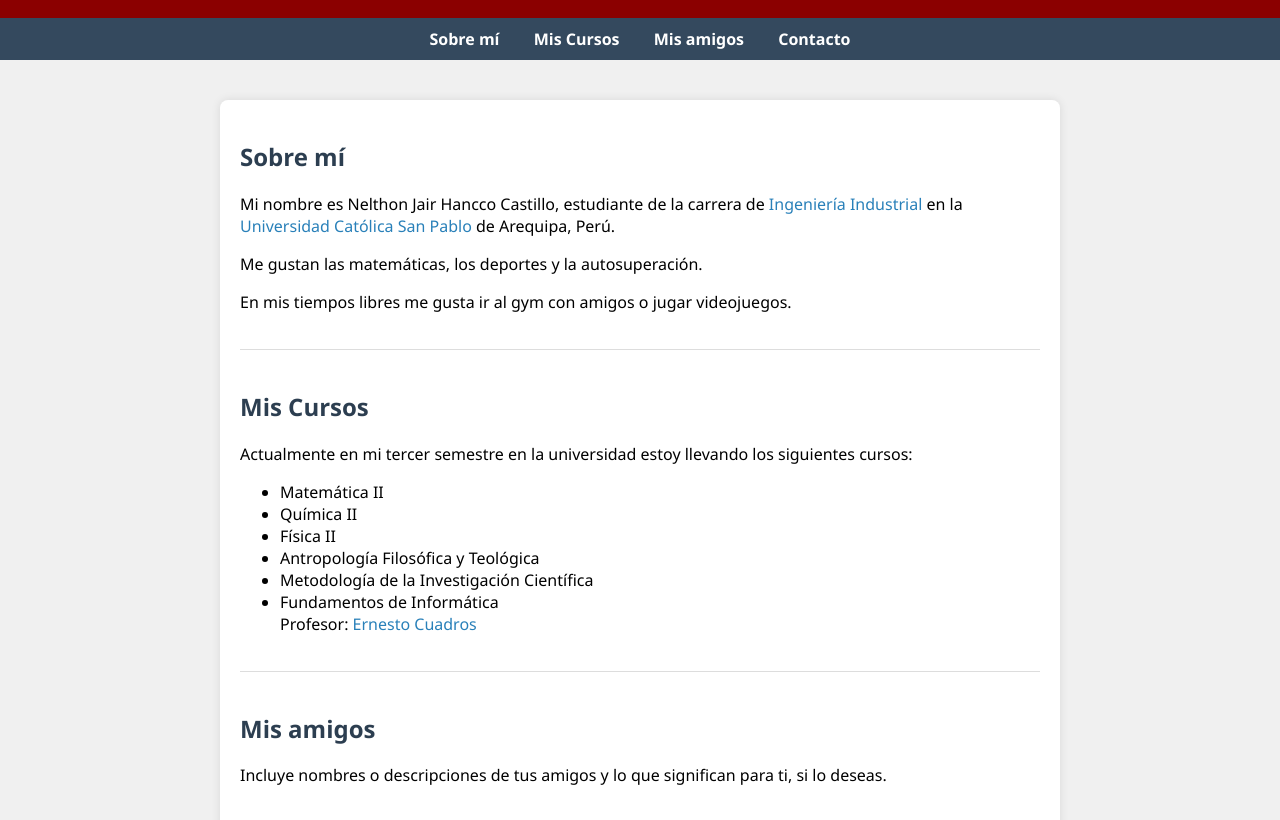
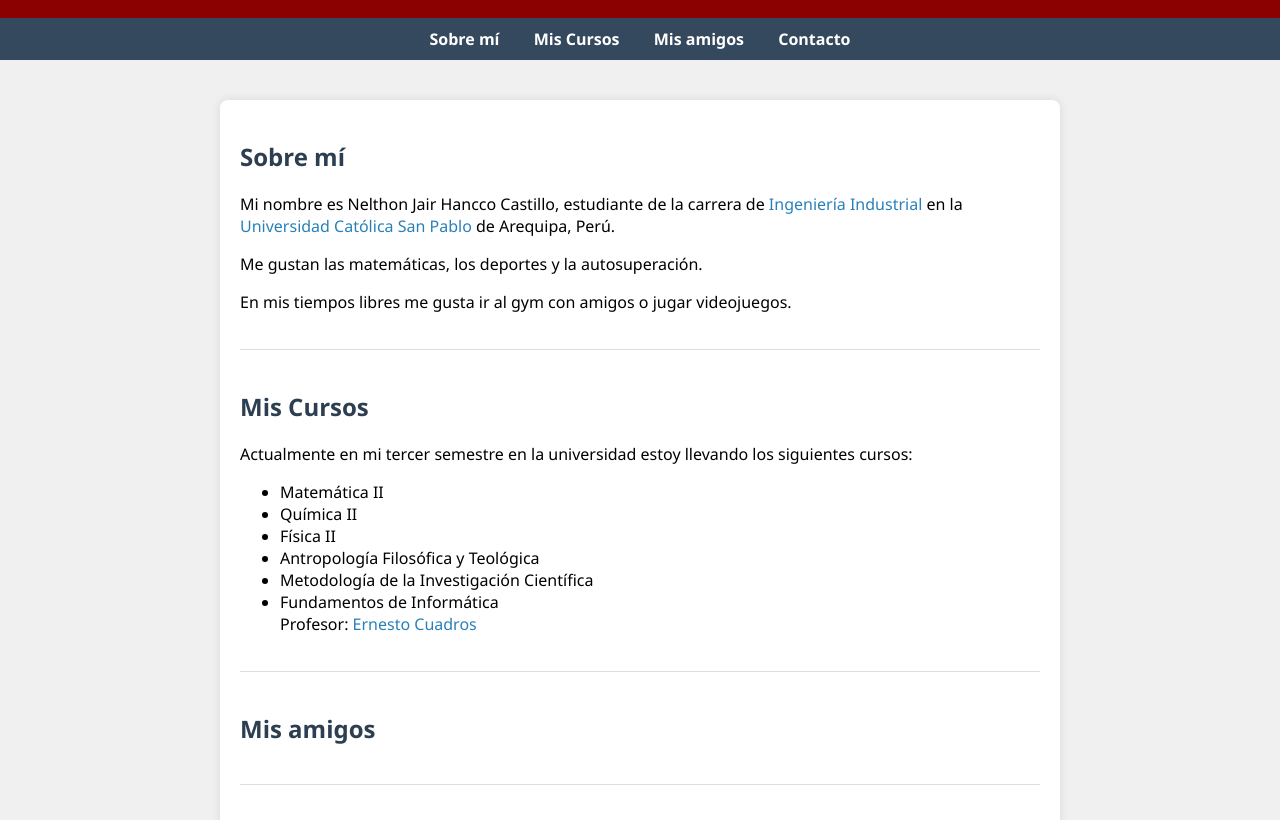
Before and after one commit to GENDONAVY/Nelthon-Jair-Hancco_Castillo, a plain HTML site: page index.html in a window 1280 px wide. Shown: the part 117-937 px from the top of the page. Drawn offline with Linux system fonts and the light colour scheme.

Commit message:
Update index.html

```diff
--- a/index.html
+++ b/index.html
@@ -106,7 +106,6 @@
 
     <section id="amigos">
       <h2>Mis amigos</h2>
-      <p>Incluye nombres o descripciones de tus amigos y lo que significan para ti, si lo deseas.</p>
     </section>
 
     <section id="contacto">
```
